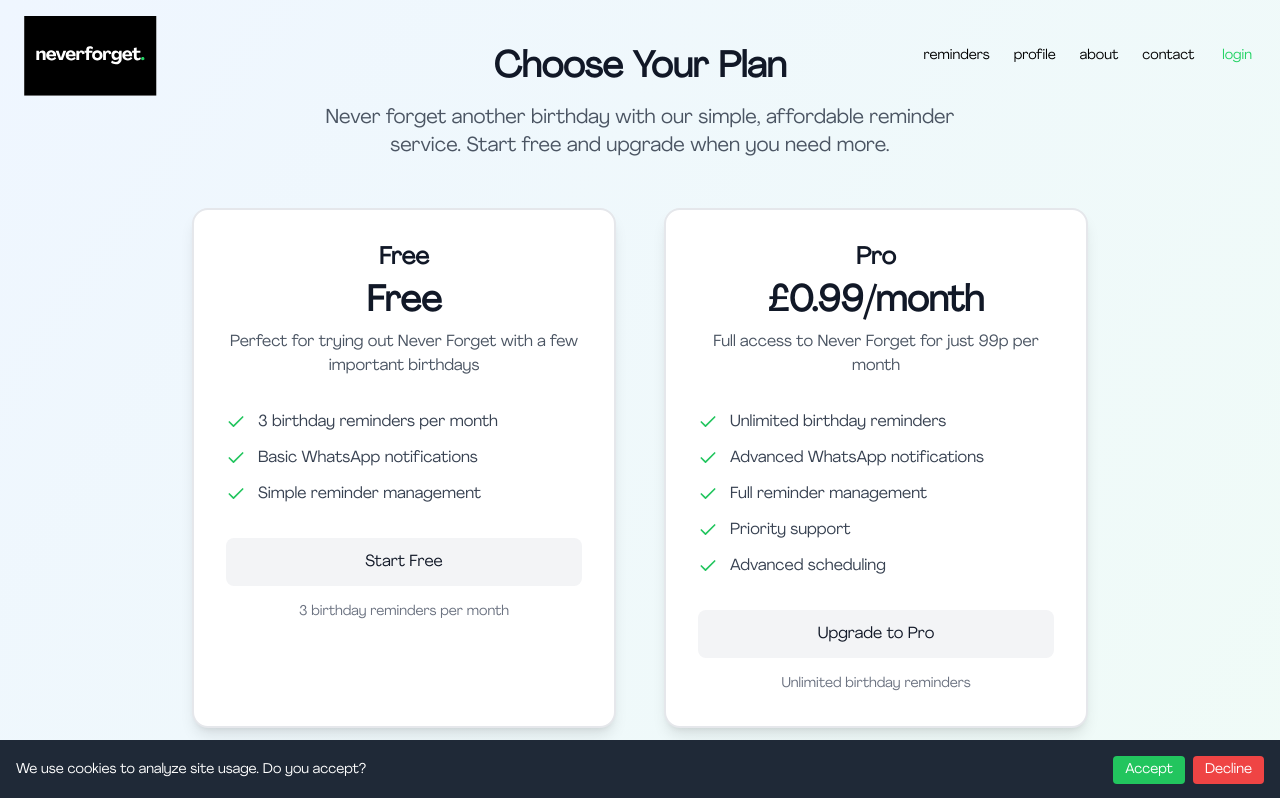
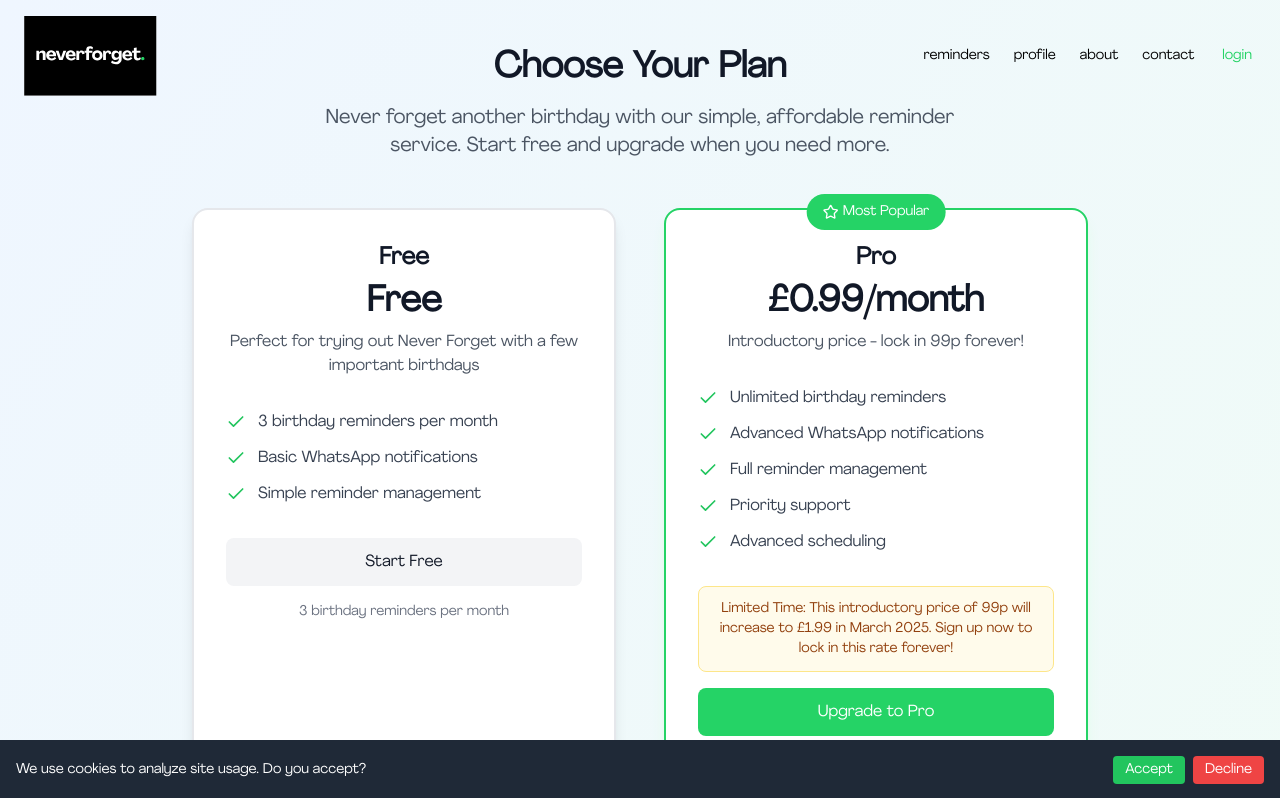
Before and after one commit to TemperateGrassland/never-forget, a Next.js app: page /pricing in a window 1280 px wide. Shown: the top 798 px of the page. Built offline with nearby package versions, Linux system fonts and the light colour scheme; no server answers.

Commit message:
update pricing plans with introductory rate

```diff
--- a/src/app/pricing/page.tsx
+++ b/src/app/pricing/page.tsx
@@ -65,6 +65,16 @@ export default function PricingPage() {
                   ))}
                 </ul>
               </div>
+
+              {/* Introductory Pricing Notice for Pro Plan */}
+              {plan.id === 'pro' && (
+                <div className="mb-4 p-3 bg-amber-50 border border-amber-200 rounded-lg">
+                  <p className="text-sm text-amber-800 text-center">
+                    <span className="font-medium">Limited Time:</span> This introductory price of 99p will increase to £1.99 in March 2025.
+                    Sign up now to lock in this rate forever!
+                  </p>
+                </div>
+              )}
 
               {/* CTA Button */}
               <div className="mb-4">
--- a/src/lib/subscription-plans.ts
+++ b/src/lib/subscription-plans.ts
@@ -41,8 +41,8 @@ export const SUBSCRIPTION_PLANS = {
       totalReminders: null, // Unlimited
       advancedFeatures: true
     },
-    description: 'Full access to Never Forget for just 99p per month',
-    popular: false
+    description: 'Introductory price - lock in 99p forever!',
+    popular: true
   },
   proYearly: {
     id: 'proYearly',
@@ -65,7 +65,7 @@ export const SUBSCRIPTION_PLANS = {
       advancedFeatures: true
     },
     description: 'Best value - Full access for the whole year',
-    popular: true
+    popular: false
   }
 } as const;
 
```
